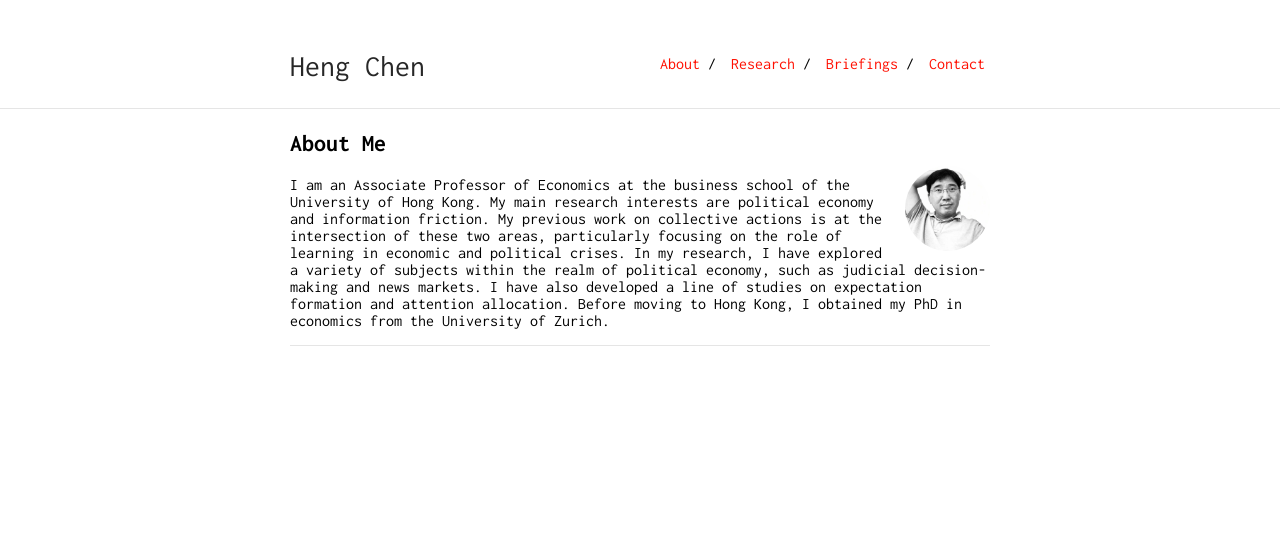
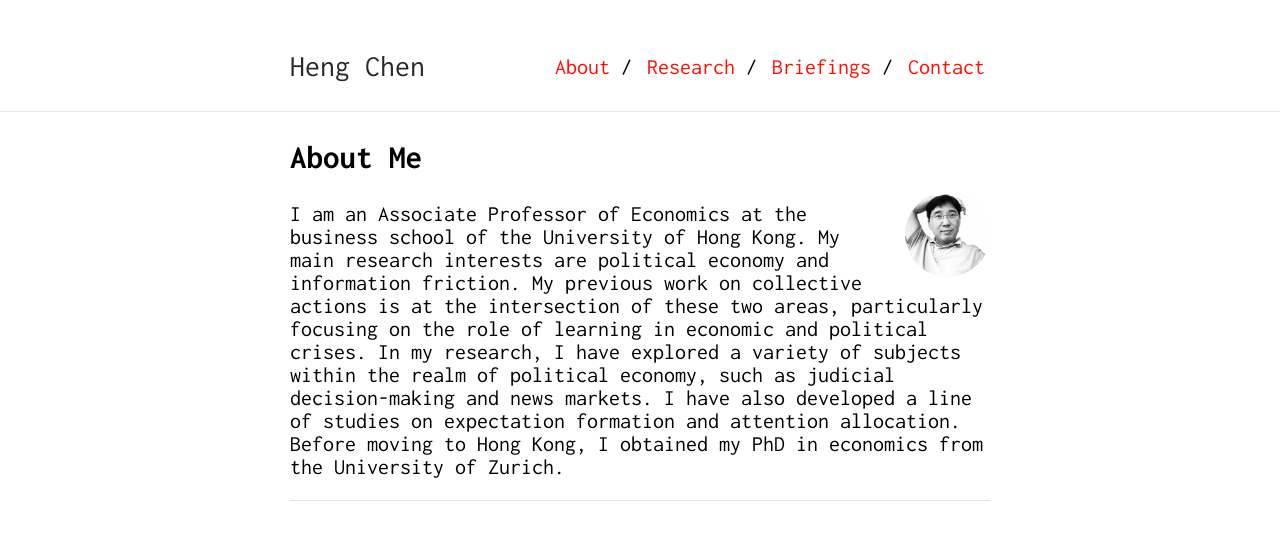
Before and after one commit to Shuyan0210611X/henrychen.github.io, a Jekyll site: the page built from index.md, in a window 1280 px wide. Shown: the top 540 px of the page. Built offline with Jekyll 4.4.1, drawn with Linux system fonts in a browser that asks for light colours; our own code applies the rules of GitHub Pages for plain Markdown files.

Commit message:
Update _style.scss

```diff
--- a/_sass/_style.scss
+++ b/_sass/_style.scss
@@ -12,6 +12,7 @@ html {
 body {
     margin: 0;
     font-family: "Inconsolata";
+    font-size: 22px; /* 默认字体大小 */
     height: 100%;
 }
 a {
@@ -27,7 +28,6 @@ hr {
     border-top: 1px solid rgba(0, 0, 0, 0.1);
     border-bottom: 1px solid rgba(255, 255, 255, 0.3);
 }
-
 
 /*
  * Navbar
@@ -89,6 +89,9 @@ hr {
         max-width: $med-width;
         transition: 0.3s ease all;
     }
+    body {
+        font-size: 16px; /* 手机和小屏设备的字体大小 */
+    }
 }
 
 @media (max-width: 650px) {
```
